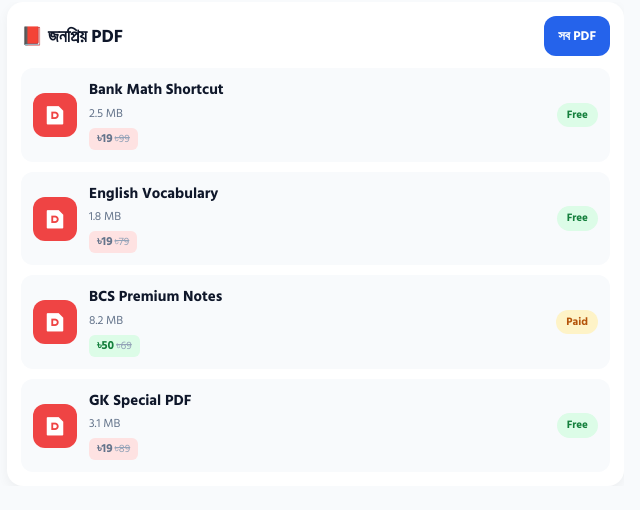
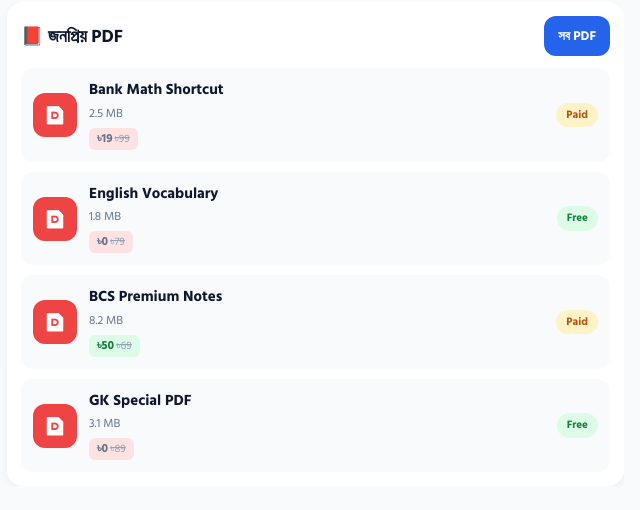
Before and after one commit to RusulAzom/jakirSir, a plain HTML site: page index.html in a window 1280 px wide. Shown: the part 2181-2691 px from the top of the page, 640-1280 px from the left. Drawn offline with nearby package versions, Linux system fonts and the light colour scheme.

Commit message:
minor fix on pdf area

```diff
--- a/index.html
+++ b/index.html
@@ -78,6 +78,9 @@
                 </div>
                 <div class="swiper-slide">
                     <img src="images/BannerCBPaidEnglishClassJakirSir.jpeg" alt="Banner">
+                </div>
+                <div class="swiper-slide">
+                    <img src="images/bannerJakirsBooks.png" alt="Banner">
                 </div>
                 <div class="swiper-slide">
                     <img src="images/BannercourseBannerBank1.jpeg" alt="Banner">
@@ -1110,7 +1113,7 @@
 
                         </div>
 
-                        <span class="pdf-badge free">Free</span>
+                        <span class="pdf-badge paid">Paid</span>
 
                     </a>
 
@@ -1128,7 +1131,7 @@
 
                             <div class="pdf-price-row">
 
-                                <span class="pdf-price-tag">৳19 <strike>৳79</strike></span>
+                                <span class="pdf-price-tag">৳0 <strike>৳79</strike></span>
 
                             </div>
 
@@ -1176,7 +1179,7 @@
 
                             <div class="pdf-price-row">
 
-                                <span class="pdf-price-tag">৳19 <strike>৳89</strike></span>
+                                <span class="pdf-price-tag">৳0 <strike>৳89</strike></span>
 
                             </div>
 
```
Also changed, not shown: images/books/bankSugetionsBook.png (added), images/books/bcsPrili.png (added), images/books/englishExclusiveNOtes.png (added), images/books/gkJakir.png (added), images/books/mathExclusiveNotes.png (added), images/books/shikhokNibondhonExclusive.png (added), 1 other file.
